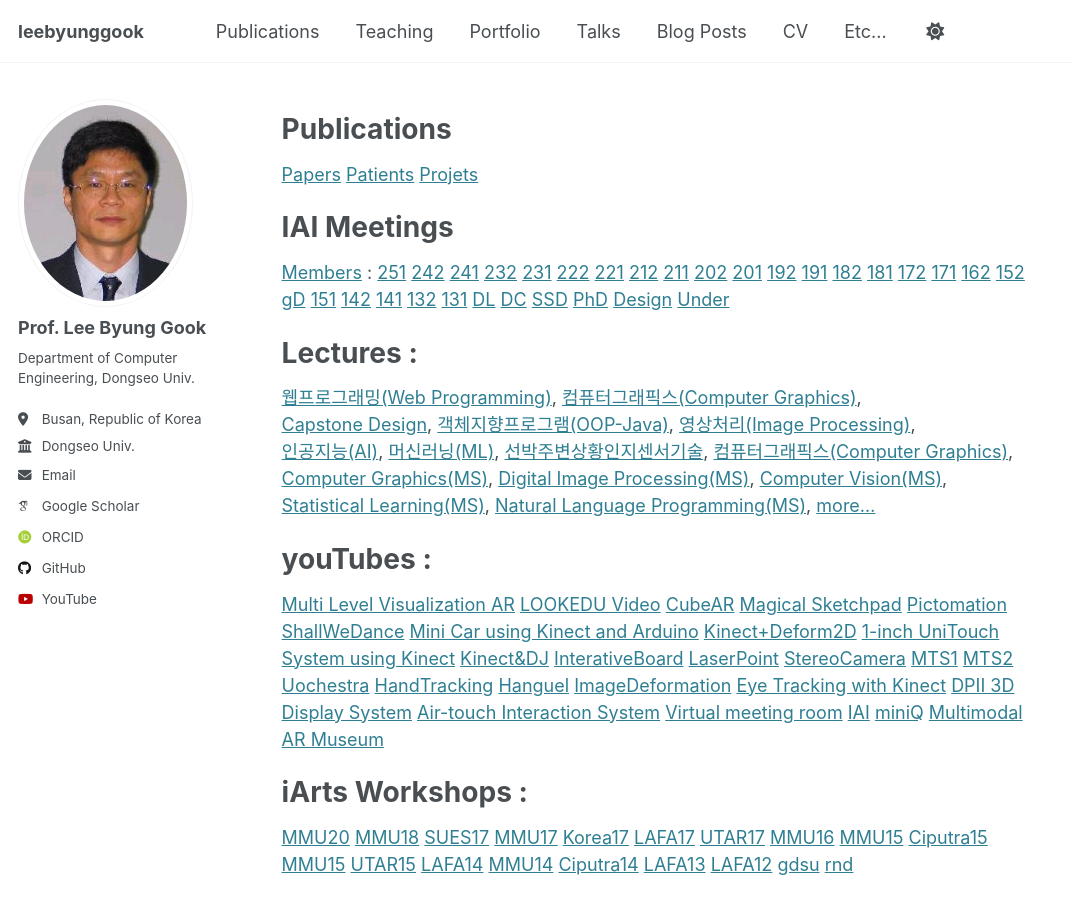
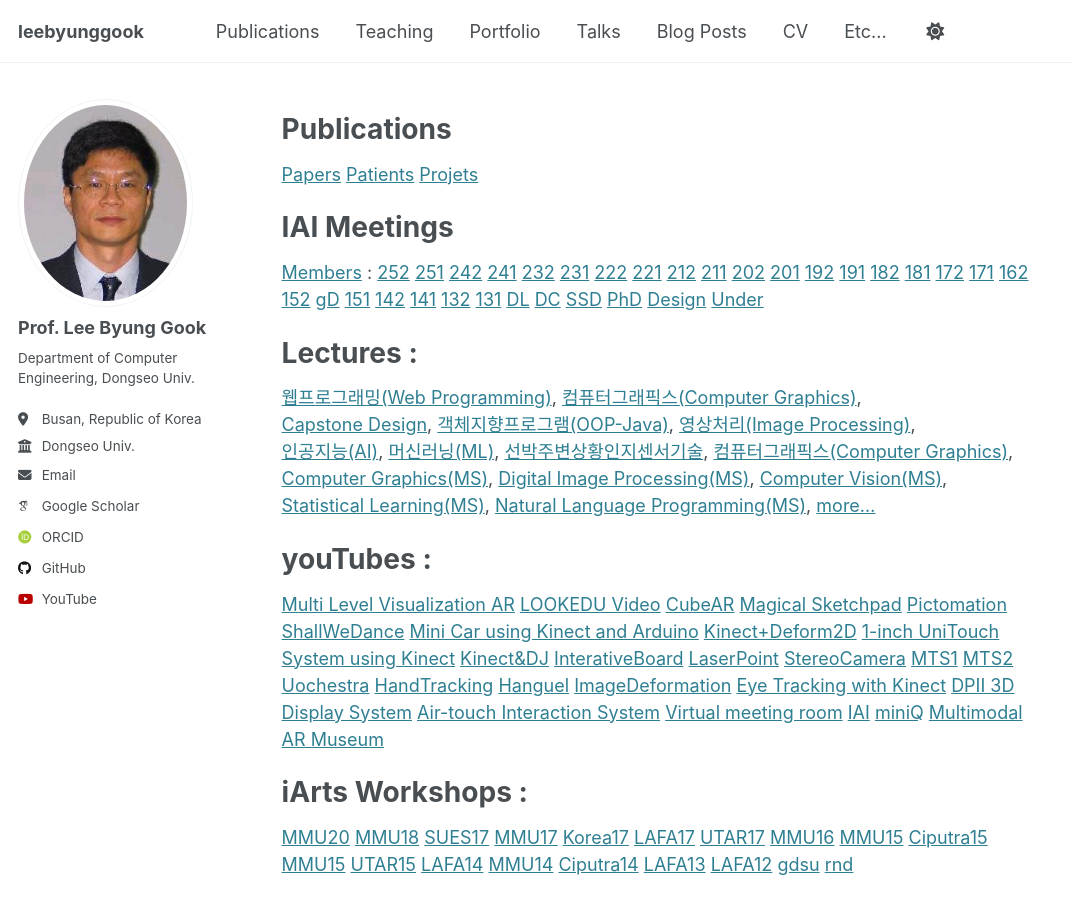
Before and after one commit to leebyunggook/leebyunggook.github.io, a Jekyll site: the page built from _pages/about.md, in a window 1280 px wide and 900 px high. Shown: the whole window, without its empty margins (0-1072 px from the left). Built offline with Jekyll 4.4.1, drawn with Linux system fonts in a browser that asks for light colours; some web fonts are replaced.

Commit message:
Update about.md

```diff
--- a/_pages/about.md
+++ b/_pages/about.md
@@ -16,6 +16,7 @@ Publications
 IAI Meetings
 ======
 [Members](https://docs.google.com/spreadsheets/d/1AjLDKGMdpbTXK5bkp-BO-iJkS1iQSlScNOB6wQT8nRc/edit?usp=sharing) :
+[252](https://docs.google.com/document/d/1H4cTtHFVP8Xl-SATRrYQ_iXNKLX2WY_KdRsljr-vEFI/edit?tab=t.0)
 [251](https://docs.google.com/document/d/1EsW4Ao1xVWMMhMDEi0rlJfgP_Stotn3OjjFyir2QZ0A/edit?usp=sharing)
 [242](https://docs.google.com/document/d/1E43TMEiYiVuvVg04571IuzTHr8KVieo27xTeAli8PY4/edit?usp=sharing)
 [241](https://docs.google.com/document/d/1zwyVgTlkTmRY_pka3YQB_btVy6Q6mNn_d-qkqeTIv5c/edit?usp=sharing)
```
